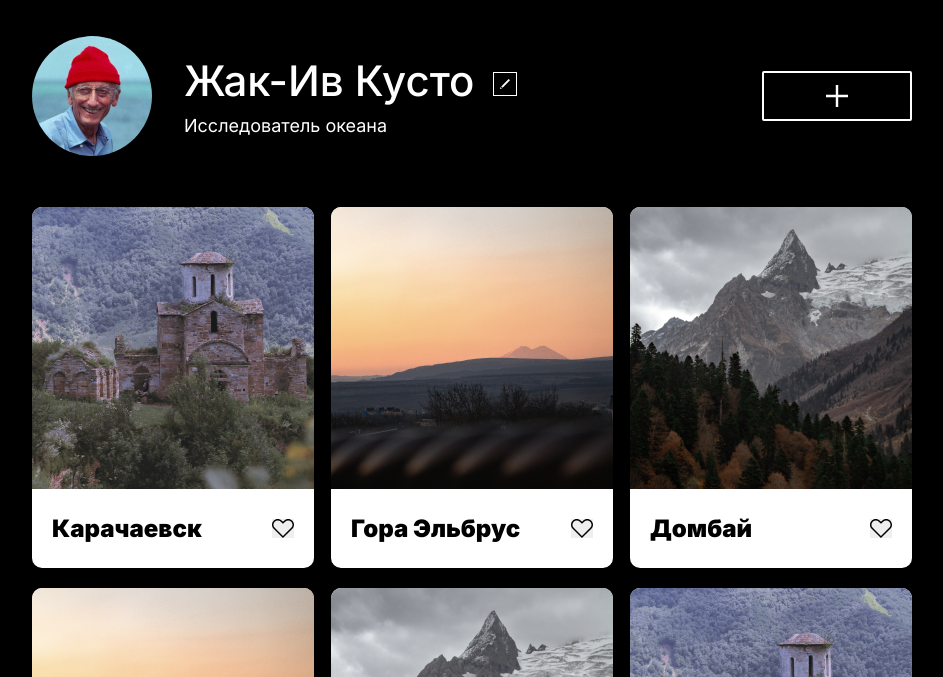
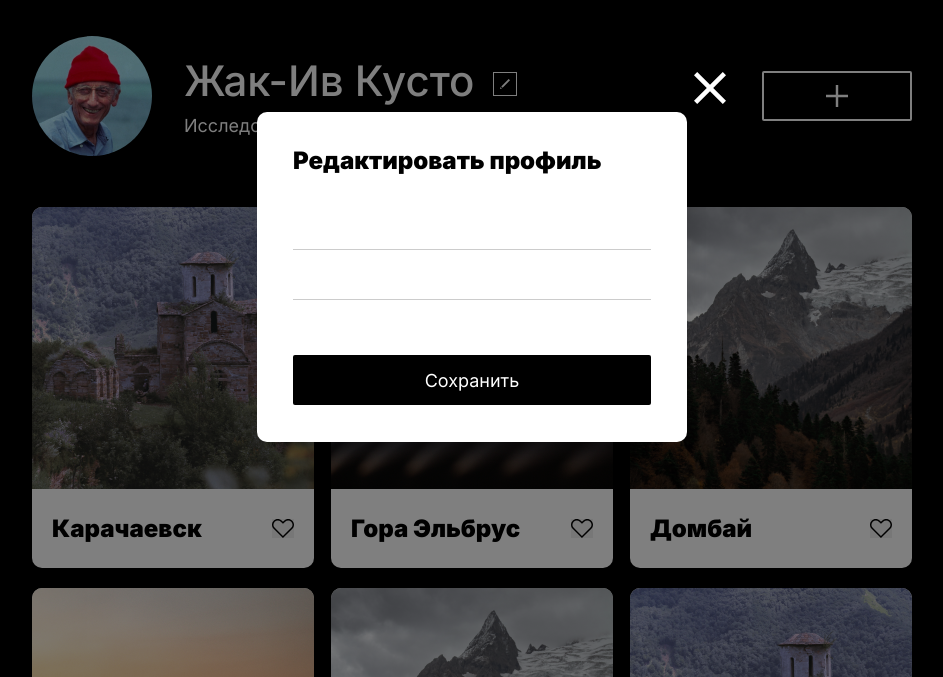
Before and after one commit to Uliya29/mesto, a plain HTML site: page index.html in a window 1280 px wide. Both pictures are taken after a click on the button 673 px from the left and 206 px from the top of the page. Shown: the part 123-800 px from the top of the page, without its empty margins (168-1111 px from the left). Drawn offline with Linux system fonts and the light colour scheme.

Commit message:
feat: create popup

```diff
--- /dev/null
+++ b/blocks/page/__input/page__input.css
@@ -0,0 +1,11 @@
+.page__input {
+  border: none;
+  border-bottom: 1px solid rgba(0, 0, 0, .2);
+
+  color: #000;
+  font-family: 'Inter';
+  font-size: 14px;
+  font-style: normal;
+  font-weight: 400;
+  line-height: normal;
+}
--- /dev/null
+++ b/blocks/popup/__close-button/popup__close-button.css
@@ -0,0 +1,17 @@
+.popup__close-button {
+  width: 32px;
+  height: 32px;
+
+  background-color: rgba(0, 0, 0, 0);
+  background-image: url(../../../images/Close\ Icon.svg);
+  background-size: cover;
+  background-repeat: no-repeat;
+
+  border: none;
+  box-shadow: none;
+  padding: 0;
+
+  position: absolute;
+  top: -40px;
+  right: -39px;
+}
--- /dev/null
+++ b/blocks/popup/__container/popup__container.css
@@ -0,0 +1,16 @@
+.popup__container {
+  max-width: 430px;
+  min-height: 330px;
+  width: 100%;
+  box-sizing: border-box;
+
+  border-radius: 10px;
+  background: #FFF;
+  box-shadow: 0px 0px 25px 0px rgba(0, 0, 0, 0.15);
+
+  margin: auto;
+
+  padding: 34px 36px 37px;
+
+  position: relative;
+}
--- /dev/null
+++ b/blocks/popup/__input-container/popup__input-container.css
@@ -0,0 +1,11 @@
+.popup__input-container {
+  display: flex;
+  flex-direction: column;
+
+  margin: 55px 0 55.75px;
+
+  border: none;
+  padding: 0;
+
+  gap: 30px;
+}
--- /dev/null
+++ b/blocks/popup/__save-button/popup__save-button.css
@@ -0,0 +1,23 @@
+.popup__save-button {
+  width: 100%;
+  height: 50px;
+
+  border-radius: 2px;
+  background: #000;
+
+  color: #fff;
+  text-align: center;
+  font-family: 'Inter';
+  font-size: 18px;
+  font-style: normal;
+  font-weight: 400;
+  line-height: normal;
+
+  padding: 0;
+  border: none;
+  box-shadow: none;
+}
+
+.popup__save-button:hover {
+  opacity: .8;
+}
--- /dev/null
+++ b/blocks/popup/__title/popup__title.css
@@ -0,0 +1,10 @@
+.popup__title {
+  color: #000;
+  font-family: 'Inter';
+  font-size: 24px;
+  font-style: normal;
+  font-weight: 900;
+  line-height: normal;
+
+  margin: 0;
+}
--- /dev/null
+++ b/blocks/popup/_opened/popup_opened.css
@@ -0,0 +1,3 @@
+.popup_opened {
+  display: flex;
+}
--- /dev/null
+++ b/blocks/popup/popup.css
@@ -0,0 +1,10 @@
+.popup {
+  display: none;
+  position: fixed;
+  top: 0;
+  left: 0;
+  right: 0;
+  bottom: 0;
+
+  background-color: rgba(0, 0, 0, .5) ;
+}
--- a/index.html
+++ b/index.html
@@ -27,6 +27,19 @@
             <p class="profile__user-description">Исследователь океана</p>
         </div>
         <button class="profile__add-button page__button"></button>
+      </section>
+
+<!-- POPUP -->
+      <section class="popup">
+        <form class="popup__container">
+          <h2 class="popup__title">Редактировать профиль</h2>
+          <button class="popup__close-button page__button"></button>
+          <fieldset class="popup__input-container">
+            <input class="popup__user-name page__input" type="text">
+            <input class="popup__user-info page__input" type="text">
+          </fieldset>
+          <button class="popup__save-button">Сохранить</button>
+        </form>
       </section>
 
 <!-- GRID-GALLERY -->
@@ -80,5 +93,6 @@
     <footer class="page__footer">
       <p class="footer__copyright">© 2020 Mesto Russia</p>
     </footer>
+    <script src="./script/script.js"></script>
   </body>
 </html>
--- a/pages/index.css
+++ b/pages/index.css
@@ -4,6 +4,7 @@
 /* PAGE */
 @import url(../blocks/page/page.css);
 @import url(../blocks/page/__button/page__button.css);
+@import url(../blocks/page/__input/page__input.css);
 @import url(../blocks/page/__footer/page__footer.css);
 
 /* HEADER */
@@ -20,6 +21,17 @@
 @import url(../blocks/profile/__user-description/profile__user-description.css);
 @import url(../blocks/profile/__add-button/profile__add-button.css);
 
+/* POPUP */
+@import url(../blocks/popup/popup.css);
+@import url(../blocks/popup/_opened/popup_opened.css);
+@import url(../blocks/popup/__container/popup__container.css);
+@import url(../blocks/popup/__title/popup__title.css);
+@import url(../blocks/popup/__close-button/popup__close-button.css);
+@import url(../blocks/popup/__input-container/popup__input-container.css);
+@import url(../blocks/popup/__user-name/popup__user-name.css);
+@import url(../blocks/popup/__user-info/popup__user-info.css);
+@import url(../blocks/popup/__save-button/popup__save-button.css);
+
 /* GRID-GALLERY */
 @import url(../blocks/grid-gallery/grid-gallery.css);
 @import url(../blocks/grid-gallery/__card/grid-gallery__card.css);
--- a/script/script.js
+++ b/script/script.js
@@ -0,0 +1,16 @@
+let profile = document.querySelector('.profile');
+let popup = document.querySelector('.popup');
+
+let editButton = profile.querySelector('.profile__edit-button');
+let closeButton = popup.querySelector('.popup__close-button')
+
+function openPopup () {
+  popup.classList.add('popup_opened')
+}
+
+function closePopup () {
+  popup.classList.remove('popup_opened')
+}
+
+editButton.addEventListener('click', openPopup);
+closeButton.addEventListener('click', closePopup);
```
Also changed, not shown: blocks/popup/__user-name/popup__user-name.css (added), blocks/popup/user-info/popup__user-info.css (added), images/Close Icon.svg (added).
